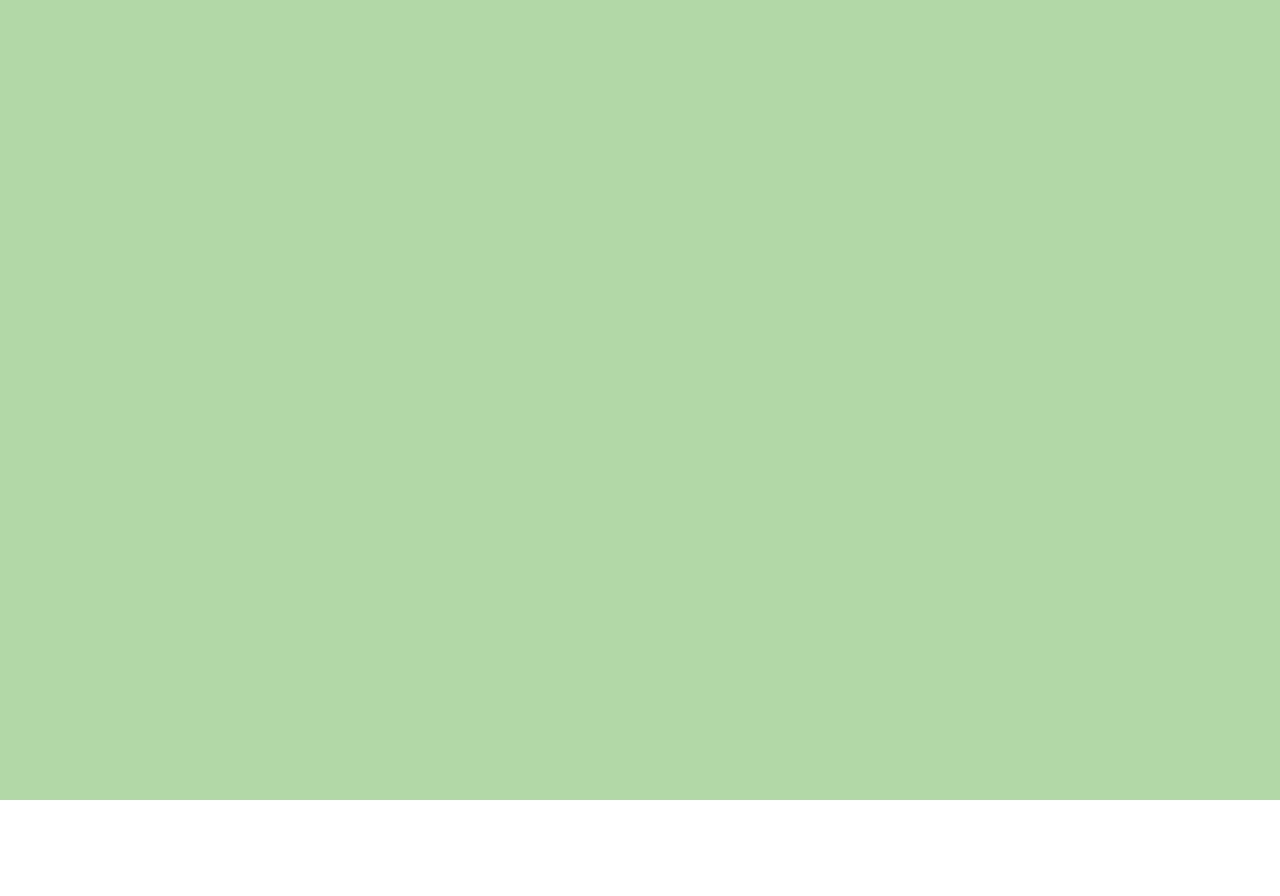
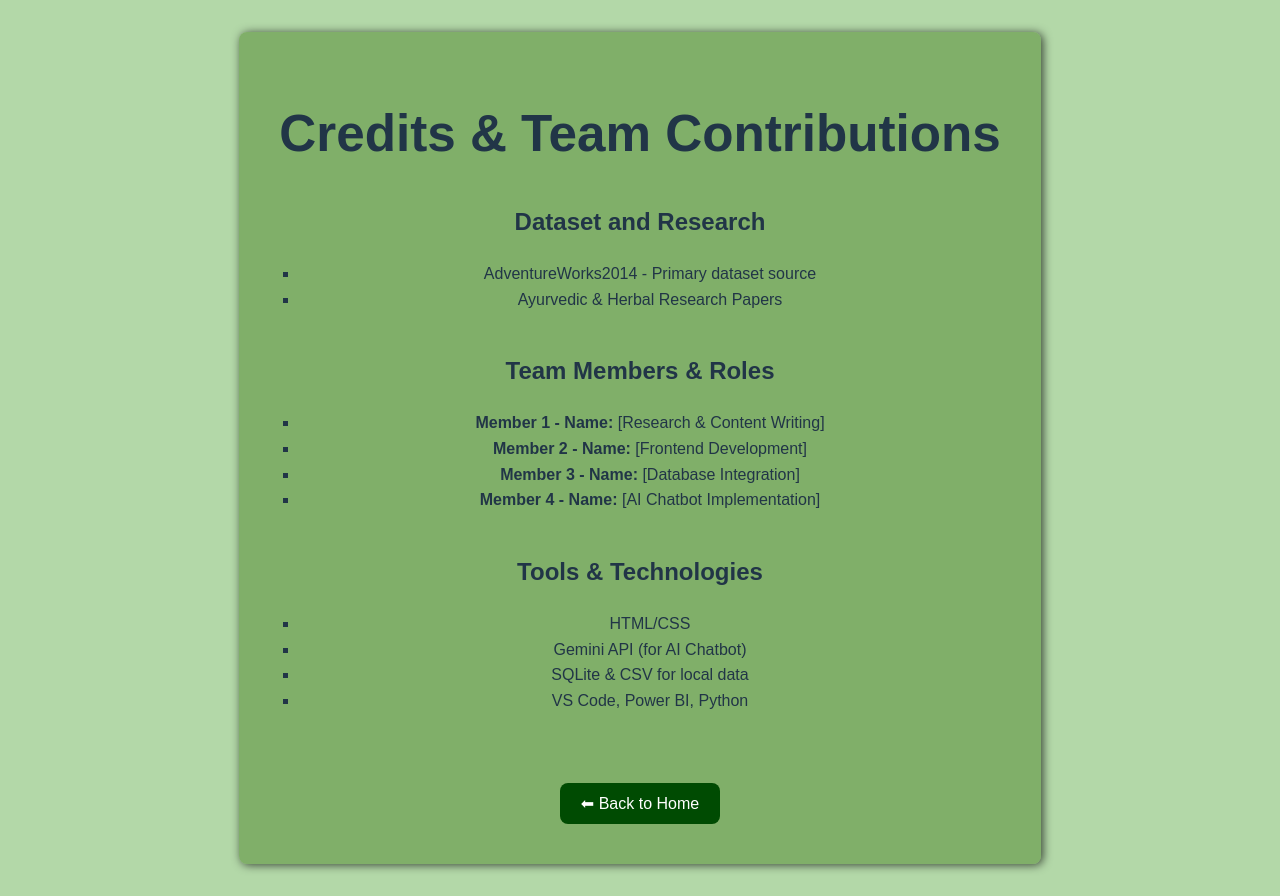
Before and after one commit to gm5217194/HerbVerse, a React (Vite) app: page /credit in a window 1280 px wide. Before the commit this address had no page. Before the commit the page ends 800 px from the top, so only its background shows below. Built offline with nearby package versions, Linux system fonts and the light colour scheme.

Commit message:
semi1.01

```diff
--- a/src/App.jsx
+++ b/src/App.jsx
@@ -3,6 +3,7 @@ import { BrowserRouter, Routes, Route } from 'react-router-dom';
 import Home from './Home';
 import HerbVerse from './HerbVerse'; // Correct import
 import ComingSoon from './ar_vr';
+import Credit from './credit';
 
 function App() {
   return (
@@ -10,7 +11,8 @@ function App() {
       <Routes>
         <Route path="/" element={<Home />} />
         <Route path="/herbverse" element={<HerbVerse />} /> {/* This is the route for HerbVerse */}
-        <Route path="/ar_vr" element={<ComingSoon />} />
+        <Route path="/ar_vr" element={<ComingSoon/>} />
+        <Route path="/credit" element={<Credit/>} />
       </Routes>
     </BrowserRouter>
   );
--- a/src/HerbVerse.jsx
+++ b/src/HerbVerse.jsx
@@ -7,8 +7,7 @@ function HerbVerse() {
   return (
     <div className="app">
       <h1>🌿HerbVerse🌿</h1>
-      <h3>The Major update will be rolled out with Home page, Better chat bot,
-        more plants and main thing the overall UI/UX will be refreshed with indroduction of Credits and Detsils, pls co-operate </h3>
+
       <PlantList /> {/* This will render all plant cards */}
 
     </div>
--- a/src/Home.jsx
+++ b/src/Home.jsx
@@ -17,7 +17,7 @@ function Home() {
           <button>AR/VR</button>
         </Link>
 
-        <Link to="/credits">
+        <Link to="/credit">
           <button>Credits & Team Info</button>
         </Link>
       </div>
--- a/src/components/3d_model.jsx
+++ b/src/components/3d_model.jsx
@@ -31,7 +31,7 @@ const Model3D = ({ modelUrl }) => {
         web-share
         src={modelUrl}
         // src={"https://sketchfab.com/models/ad2a3704a5294dfcb93b224fc0c5a530/embed"}
-        width="800px"
+        width="600px"
         height="400px" // Adjust height as needed
       ></iframe>
     </div>
--- /dev/null
+++ b/src/credit.css
@@ -0,0 +1,35 @@
+.credit-container {
+    font-family: Arial, sans-serif;
+    background: #5b913b92;
+    padding: 40px;
+    line-height: 1.6;
+    border-radius: 8px;
+    box-shadow: 2px 1px 10px rgba(0, 0, 0, 0.698);
+  }
+
+  .credit-container h1 {
+    color: #213547;
+  }
+
+  .credits-section {
+    margin-bottom: 40px;
+  }
+
+  .credits-section ul {
+    list-style-type: square;
+    padding-left: 20px;
+  }
+
+  .back-button {
+    display: inline-block;
+    padding: 10px 20px;
+    background-color: #004b02;
+    color: white;
+    text-decoration: none;
+    border-radius: 8px;
+    margin-top: 30px;
+  }
+
+  .back-button:hover {
+    background-color: #388E3C;
+  }
--- /dev/null
+++ b/src/credit.jsx
@@ -0,0 +1,49 @@
+import React from 'react';
+import './credit.css';
+import { useNavigate } from 'react-router-dom';
+
+const Credit = () => {
+  const navigate = useNavigate();
+
+  const handleBackClick = () => {
+    navigate('/');
+  };
+
+  return (
+    <div className="credit-container">
+      <h1>Credits & Team Contributions</h1>
+
+      <div className="credits-section">
+        <h2>Dataset and Research</h2>
+        <ul>
+          <li>AdventureWorks2014 - Primary dataset source</li>
+          <li>Ayurvedic & Herbal Research Papers</li>
+        </ul>
+      </div>
+
+      <div className="credits-section">
+        <h2>Team Members & Roles</h2>
+        <ul>
+          <li><strong>Member 1 - Name:</strong> [Research & Content Writing]</li>
+          <li><strong>Member 2 - Name:</strong> [Frontend Development]</li>
+          <li><strong>Member 3 - Name:</strong> [Database Integration]</li>
+          <li><strong>Member 4 - Name:</strong> [AI Chatbot Implementation]</li>
+        </ul>
+      </div>
+
+      <div className="credits-section">
+        <h2>Tools & Technologies</h2>
+        <ul>
+          <li>HTML/CSS</li>
+          <li>Gemini API (for AI Chatbot)</li>
+          <li>SQLite & CSV for local data</li>
+          <li>VS Code, Power BI, Python</li>
+        </ul>
+      </div>
+
+      <button className="back-button" onClick={handleBackClick}>⬅ Back to Home</button>
+    </div>
+  );
+};
+
+export default Credit;
```
Also changed, not shown: src/components/plantlist.jsx (deleted, +0 -20 lines).
